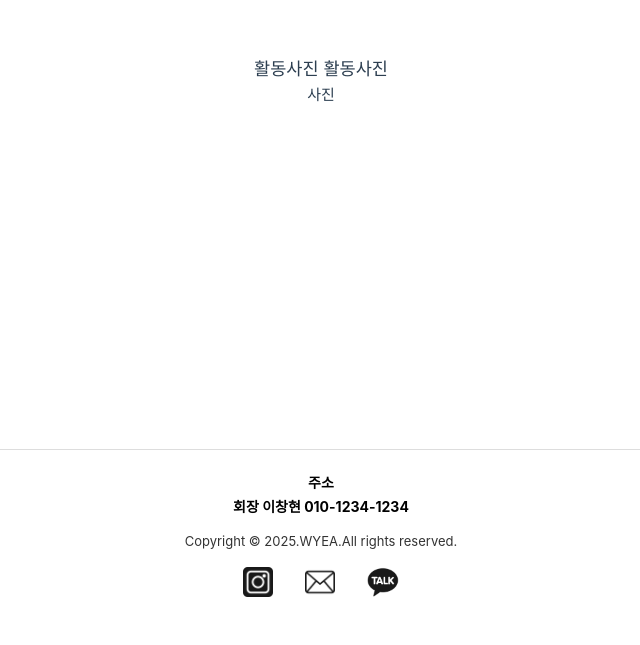
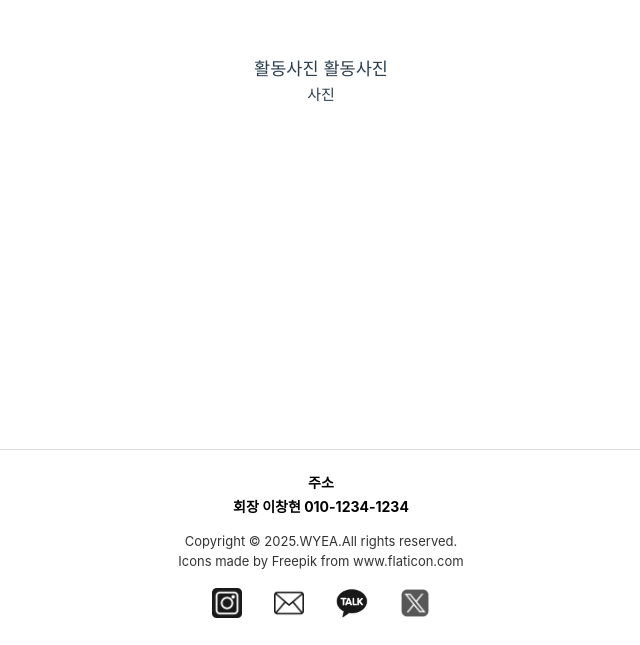
Before and after one commit to wooju8303/WYEA-frontend, a Vue app: page / in a window 1280 px wide. Shown: the part 2673-3318 px from the top of the page, without its empty margins (319-959 px from the left). Before the commit the page ends 3297 px from the top, so only its background shows below. Built offline with nearby package versions, Linux system fonts and the light colour scheme; what quasar would draw is missing.

Commit message:
url 업데이트, x아이콘 추가

```diff
--- a/src/views/HomeView.vue
+++ b/src/views/HomeView.vue
@@ -187,19 +187,23 @@ onBeforeUnmount(() => {
 
     <div class="footer-middle">
       <p>
-        Copyright © 2025.WYEA.All rights reserved.
+        Copyright © 2025.WYEA.All rights reserved.<br>
+        Icons made by Freepik from www.flaticon.com
       </p>
     </div>
 
     <div class="footer-bottom">
-      <a href="https://www.instagram.com" target="_blank" rel="noopener noreferrer">
+      <a href="https://www.instagram.com/wyea_official/" target="_blank" rel="noopener noreferrer">
         <img src="@/assets/image/instaricon.png" class="footer-logo" alt="instagram"/>
       </a>
       <a href="mailto:wyea@wyea.info" target="_blank" rel="noopener noreferrer">
         <img src="@/assets/image/mailicon.png" class="footer-logo" alt="maili"/>
       </a>
-      <a href="https://www.instagram.com" target="_blank" rel="noopener noreferrer">
+      <a href="https://open.kakao.com/o/sFkgaWQh" target="_blank" rel="noopener noreferrer">
         <img src="@/assets/image/kakaoicon.png" class="footer-logo" alt="kakao"/>
+      </a>
+      <a href="https://x.com/wyea_official" target="_blank" rel="noopener noreferrer">
+        <img src="@/assets/image/twitter.png" class="footer-logo" alt="kakao"/>
       </a>
     </div>
   </footer>
@@ -231,14 +235,14 @@ body {
   background: linear-gradient(180deg, #f0f7ff 0%, #ffffff 50%, #f9fcff 100%);
   position: relative;
   display: flex;
-  flex-direction: column;
+  flex-direction: column; /* 아이템을 세로 방향으로 쌓음 */
   place-items: center;
-  justify-content: center; /* 가로 중앙 */
-  align-items: center;     /* 세로 중앙 */
-  text-align: center;
-  min-height: calc(100vh - var(--header-h, 64px));
+  justify-content: center;  /* 가로 중앙 */
+  align-items: center;  /* 세로 중앙 */
+  text-align: center; /* 텍스트 가운데 정렬 */
+  min-height: calc(100vh - var(--header-h, 64px));  /* 최소 높이를 화면 높이에서 헤더 높이를 뺀 값으로 설정 (화면 꽉 차게) */
   pointer-events: none; /* 버튼만 클릭 가능하게 다시 켜줘도 됨 */
-  padding: 16px;
+  padding: 16px;  /* 안쪽 여백 (상하좌우 16px) */
   overflow-x: clip; /* 섹션 안에서 넘침 차단 */
 }
 
@@ -273,9 +277,13 @@ body {
 .section1-div1 button {
   animation-delay: .36s;
   pointer-events: auto;
-  background:#000; color:#fff;
-  padding:12px 20px; border-radius:999px;
-  font-weight:700; border:none; cursor:pointer;
+  background:#000;
+  color:#fff;
+  padding:12px 20px;
+  border-radius:999px;
+  font-weight:700;
+  border:none;
+  cursor:pointer;
   box-shadow:0 6px 18px rgba(0,0,0,.12);
 }
 
```
Also changed, not shown: src/assets/image/twitter.png (added).
